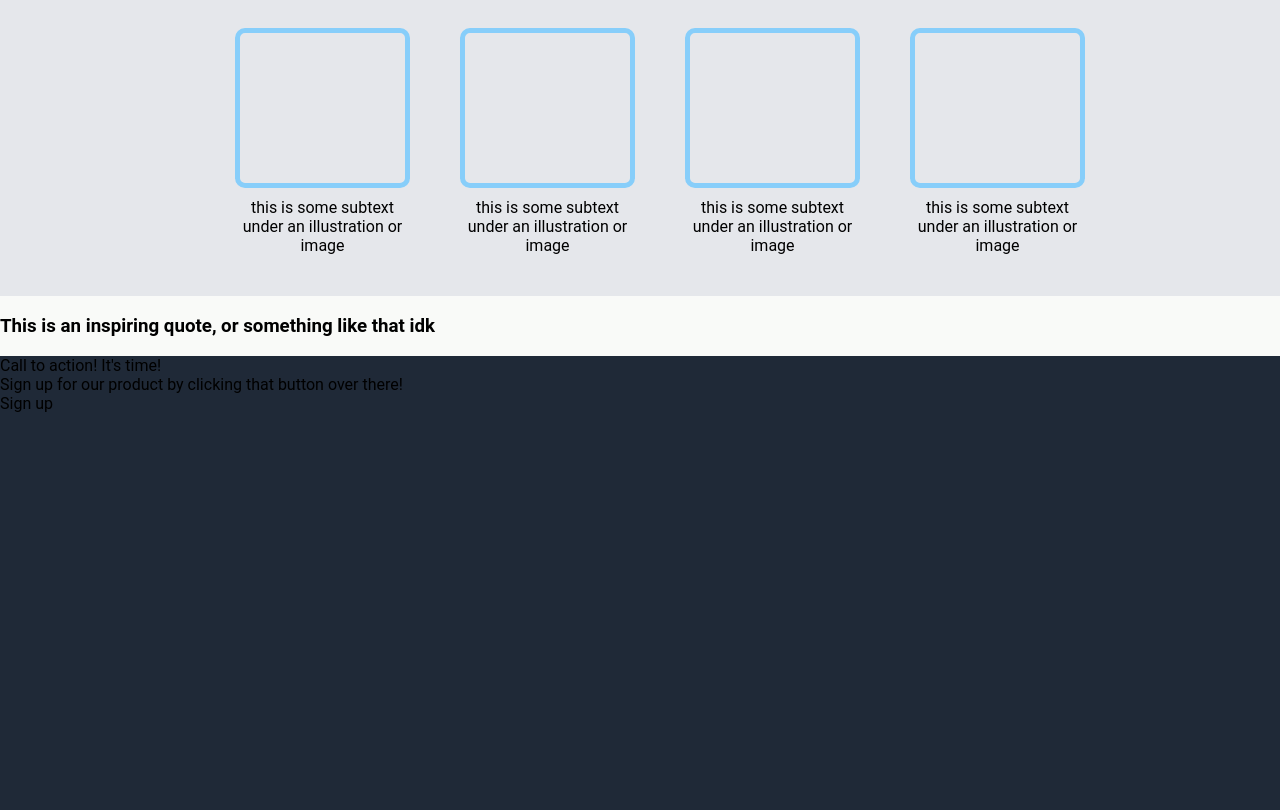
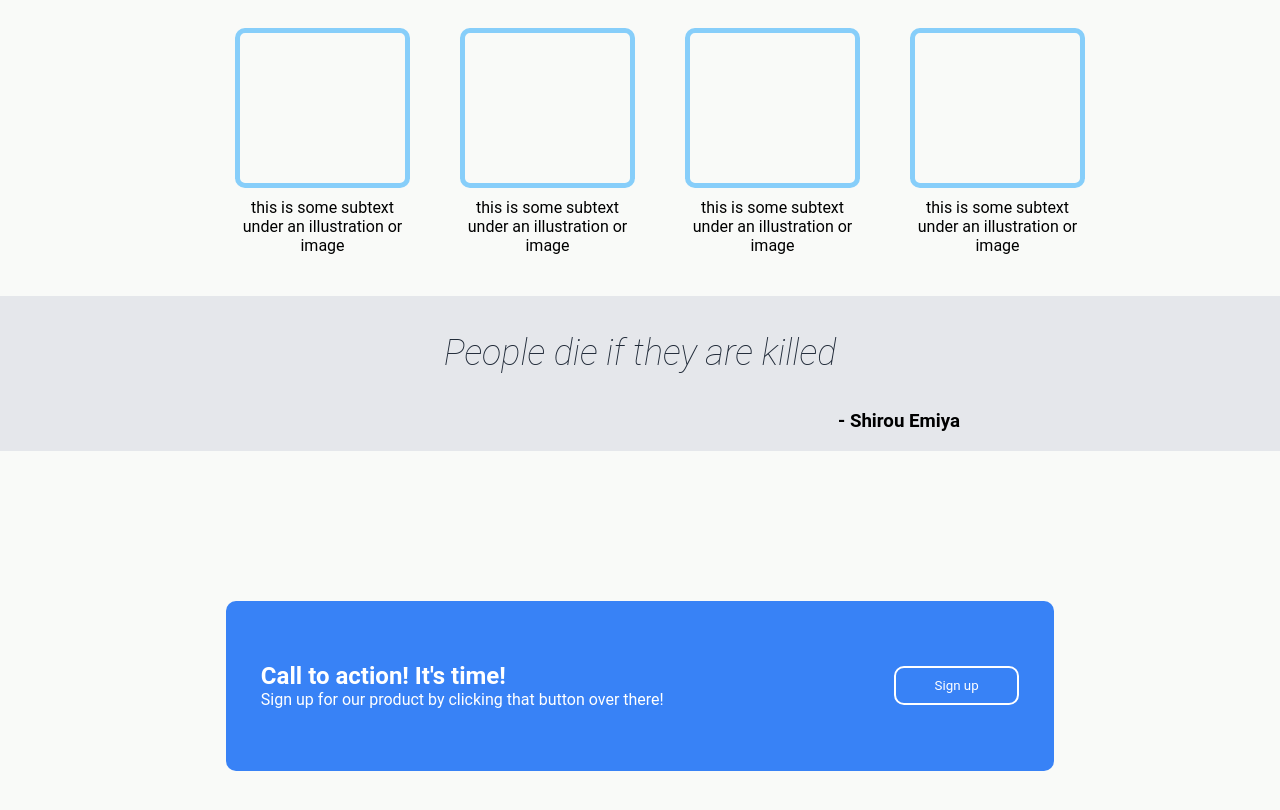
Before and after one commit to bathan1/landing-page-demo, a plain HTML site: page index.html in a window 1280 px wide. Shown: the part 584-1394 px from the top of the page. Before the commit the page ends 997 px from the top, so only its background shows below. Drawn offline with Linux system fonts and the light colour scheme.

Commit message:
Finished general skeleton of website.

```diff
--- a/index.html
+++ b/index.html
@@ -47,13 +47,20 @@
     </div>
     <!--Bot third-->
     <div class = "bot-third">
-        <h3>This is an inspiring quote, or something like that idk</h3>
+        <h3 id = "quote"><em>People die if they are killed</em></h3>
+        <h3 id = "speaker">- Shirou Emiya</h3>
     </div>
     <!--Footer-->
     <div class = "footer">
-        <div>Call to action! It's time!</div>
-        <div>Sign up for our product by clicking that button over there!</div>
-        <div>Sign up</div>
+        <div class = "foot-container">
+            <div id = "left">
+                <div id = "call">Call to action! It's time!</div>
+                <div>Sign up for our product by clicking that button over there!</div>
+            </div>
+            <button>
+                    Sign up
+            </button>
+        </div>
     </div>
 </body>
 </html>
--- a/styles.css
+++ b/styles.css
@@ -111,7 +111,7 @@ a {
 }
 
 .mid-third {
-    background-color: #E5E7EB;
+    background-color: #F9FAF8;
     flex: 1;
     display: flex;
     flex-direction: column;
@@ -140,7 +140,63 @@ a {
     margin-bottom: 10px;
 }
 
+#quote {
+    text-align: center;
+    font-size: 36px;
+    font-weight: lighter;
+    color: #1F2937
+}
+
+#speaker {
+    text-align:right;
+    margin-right: 25%;
+}
+
+
 .bot-third {
     flex: 1;
-    background-color:#F9FAF8;
+    background-color:#E5E7EB;
 }
+
+
+.footer {
+    background-color: #F9FAF8;
+    display: flex;
+    justify-content: center;
+}
+.foot-container {
+    padding-top: 10px;
+    padding-bottom: 10px;
+    padding-right: 30px;
+    padding-left: 30px;
+    margin: 150px;
+
+    background-color: #3882F6;
+    border-radius: 10px;
+    color: white;
+
+    display: flex;
+    flex-basis: 60%;
+    min-height: 150px;
+
+    justify-content: center;
+    align-items: center;
+}
+
+.foot-container #left {
+    margin-right: 30%;
+}
+.foot-container #left #call{
+    font-weight:bolder;
+    font-size: 24px;
+}
+
+.foot-container button{
+    color: white;
+    background-color: #3882F6;
+    border-radius:10px;
+    border: 2px solid white;
+    padding: 10px;
+
+    width: 125px;
+}
```
